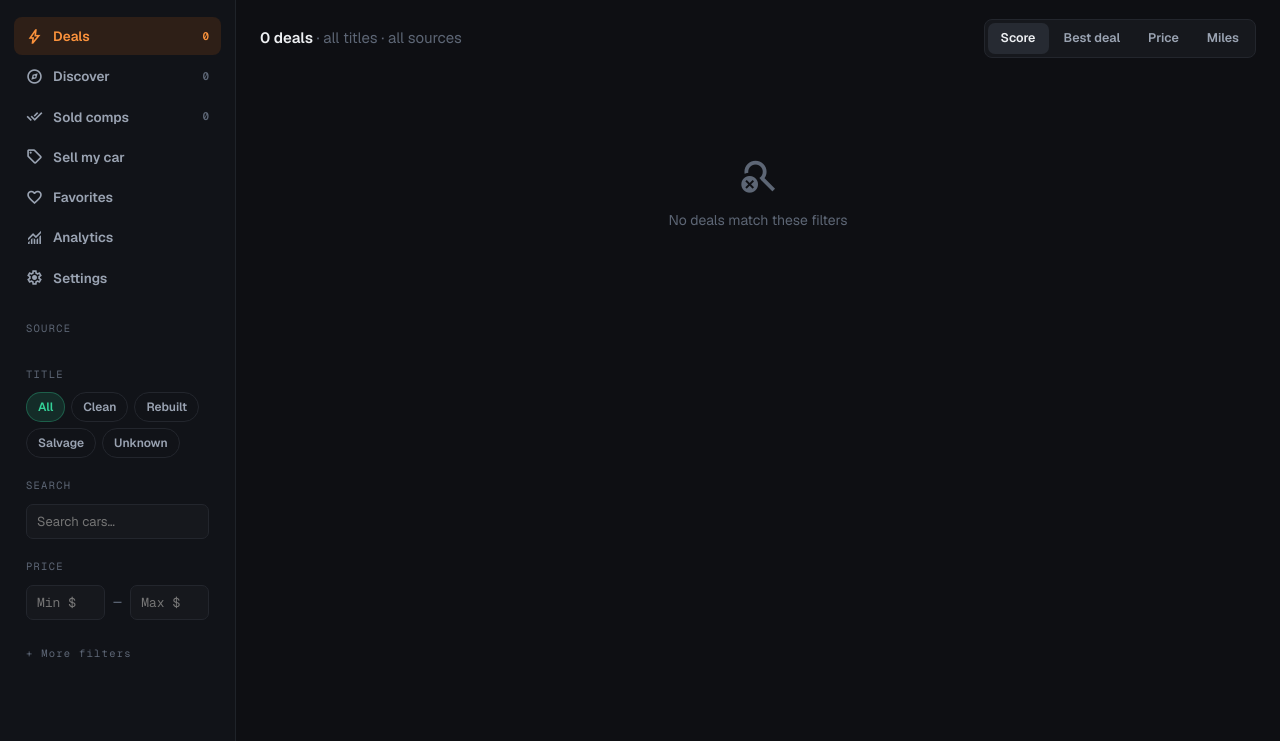
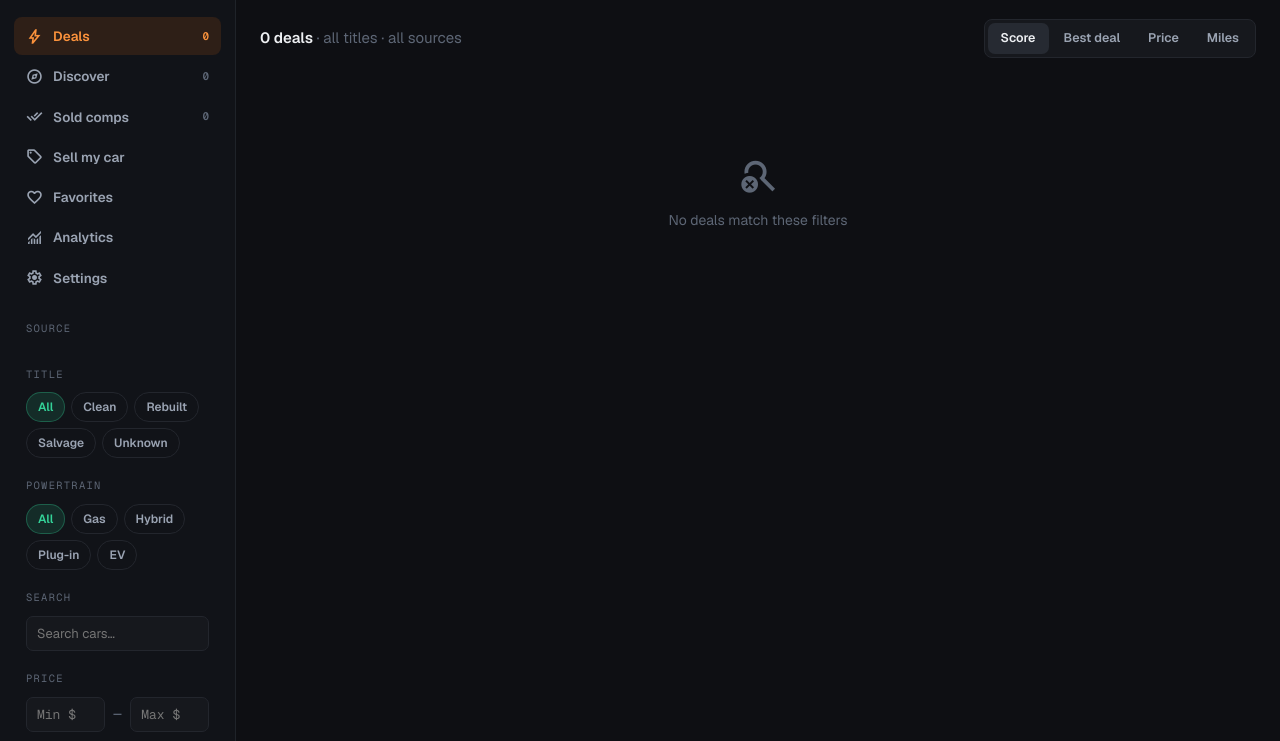
Before and after one commit to SnoopLawg/FBMarketCarScraper, a Flask app: page / in a window 1280 px wide. Shown: the part 62-803 px from the top of the page. Run offline with Flask 3, Linux system fonts and the light colour scheme; some libraries are stand-ins or nearby versions.

Commit message:
Deals page: powertrain filter (Gas / Hybrid / Plug-in / EV)
Sidebar chip group backed by the new listings.powertrain classification;
"Gas" = rows with no hybrid/phev/ev classification. Wired into
filter_params for sort links and the reset-filters condition.

Co-Authored-By: Claude Opus 4.8 (1M context) <noreply@anthropic.com>

```diff
--- a/templates/deals.html
+++ b/templates/deals.html
@@ -12,6 +12,7 @@
 {% set filter_params = 'source=' ~ current_source ~ '&car=' ~ current_car
     ~ ('&title=' ~ current_title if current_title else '')
     ~ ('&seller_type=' ~ current_seller_type if current_seller_type else '')
+    ~ ('&powertrain=' ~ current_powertrain if current_powertrain else '')
     ~ ('&q=' ~ current_search if current_search else '')
     ~ ('&year_min=' ~ current_year_min if current_year_min else '')
     ~ ('&year_max=' ~ current_year_max if current_year_max else '')
@@ -38,6 +39,14 @@
         {% for tid, tlabel in [['', 'All'], ['clean','Clean'], ['rebuilt','Rebuilt'], ['salvage','Salvage'], ['unknown','Unknown']] %}
         <a class="filter-chip {{ 'on' if current_title == tid else '' }}"
            onclick="applyFilter('title', '{{ tid }}')">{{ tlabel }}</a>
+        {% endfor %}
+    </div>
+
+    <div class="filter-section-label">POWERTRAIN</div>
+    <div class="filter-chips">
+        {% for pid, plabel in [['', 'All'], ['gas','Gas'], ['hybrid','Hybrid'], ['phev','Plug-in'], ['ev','EV']] %}
+        <a class="filter-chip {{ 'on' if current_powertrain == pid else '' }}"
+           onclick="applyFilter('powertrain', '{{ pid }}')">{{ plabel }}</a>
         {% endfor %}
     </div>
 
@@ -95,7 +104,7 @@
         </div>
     </details>
 
-    {% if current_source or current_title or current_search or current_car or current_seller_type or current_price_min or current_price_max or current_year_min or current_year_max or current_mileage_min or current_mileage_max %}
+    {% if current_source or current_title or current_powertrain or current_search or current_car or current_seller_type or current_price_min or current_price_max or current_year_min or current_year_max or current_mileage_min or current_mileage_max %}
     <div class="filter-reset"><a onclick="clearFilters()">Reset filters</a></div>
     {% endif %}
 {% endblock %}
--- a/web_ui.py
+++ b/web_ui.py
@@ -127,6 +127,7 @@ def index():
     car_filter = request.args.get("car", "")
     title_filter = request.args.get("title", "")
     seller_type_filter = request.args.get("seller_type", "")
+    powertrain_filter = request.args.get("powertrain", "")
     sort_by = request.args.get("sort", "score")
     search_query = request.args.get("q", "").strip().lower()
     year_min = request.args.get("year_min", "")
@@ -177,6 +178,12 @@ def index():
             if seller_type_filter == "unknown" and st:
                 continue
             elif seller_type_filter != "unknown" and st != seller_type_filter:
+                continue
+        if powertrain_filter:
+            pt = (d.get("powertrain") or "").lower()
+            if powertrain_filter == "gas" and pt:
+                continue   # gas = rows with no hybrid/phev/ev classification
+            elif powertrain_filter != "gas" and pt != powertrain_filter:
                 continue
         if search_query:
             searchable = " ".join([
@@ -240,6 +247,7 @@ def index():
         current_car=car_filter,
         current_title=title_filter,
         current_seller_type=seller_type_filter,
+        current_powertrain=powertrain_filter,
         current_sort=sort_by,
         total=total_count,
         page=page,
```
